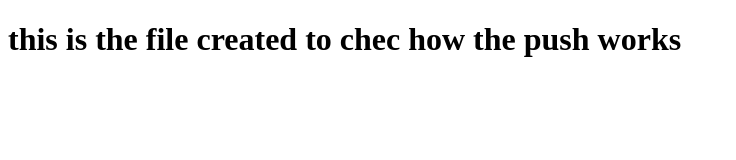
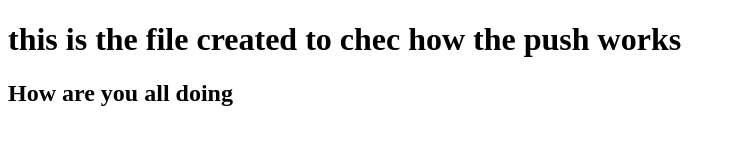
Before and after one commit to Narendra719/new_pulling_repo, a plain HTML site: page index.html in a window 1280 px wide. Shown: the whole page, without its empty margins (0-736 px from the left). Drawn offline with Linux system fonts and the light colour scheme.

Commit message:
make changes in index.html

```diff
--- a/index.html
+++ b/index.html
@@ -7,5 +7,6 @@
 </head>
 <body>
     <h1>this is the file created to chec how the push works</h1>
+    <h2>How are you all doing</h2>
 </body>
 </html>
```
